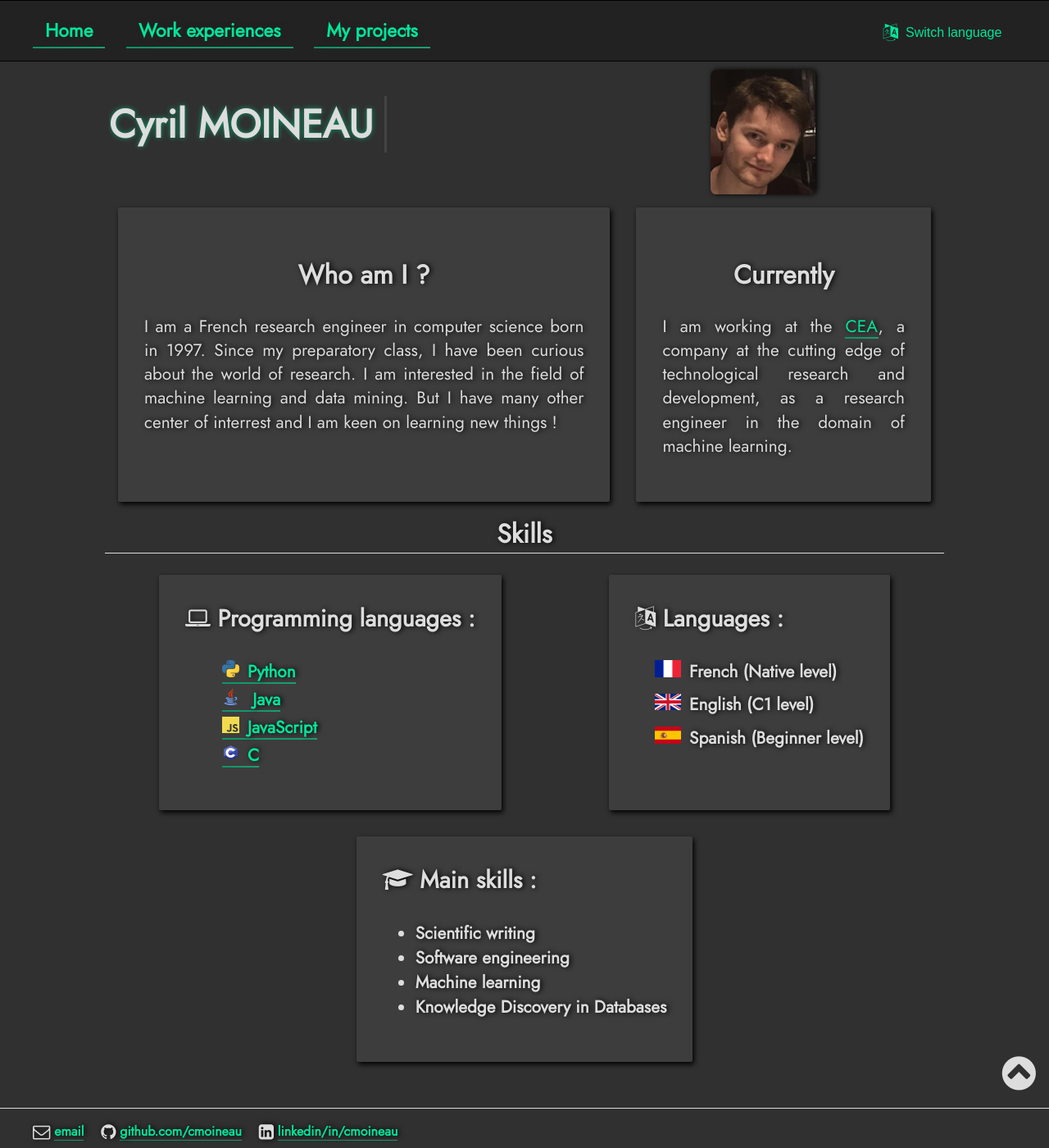
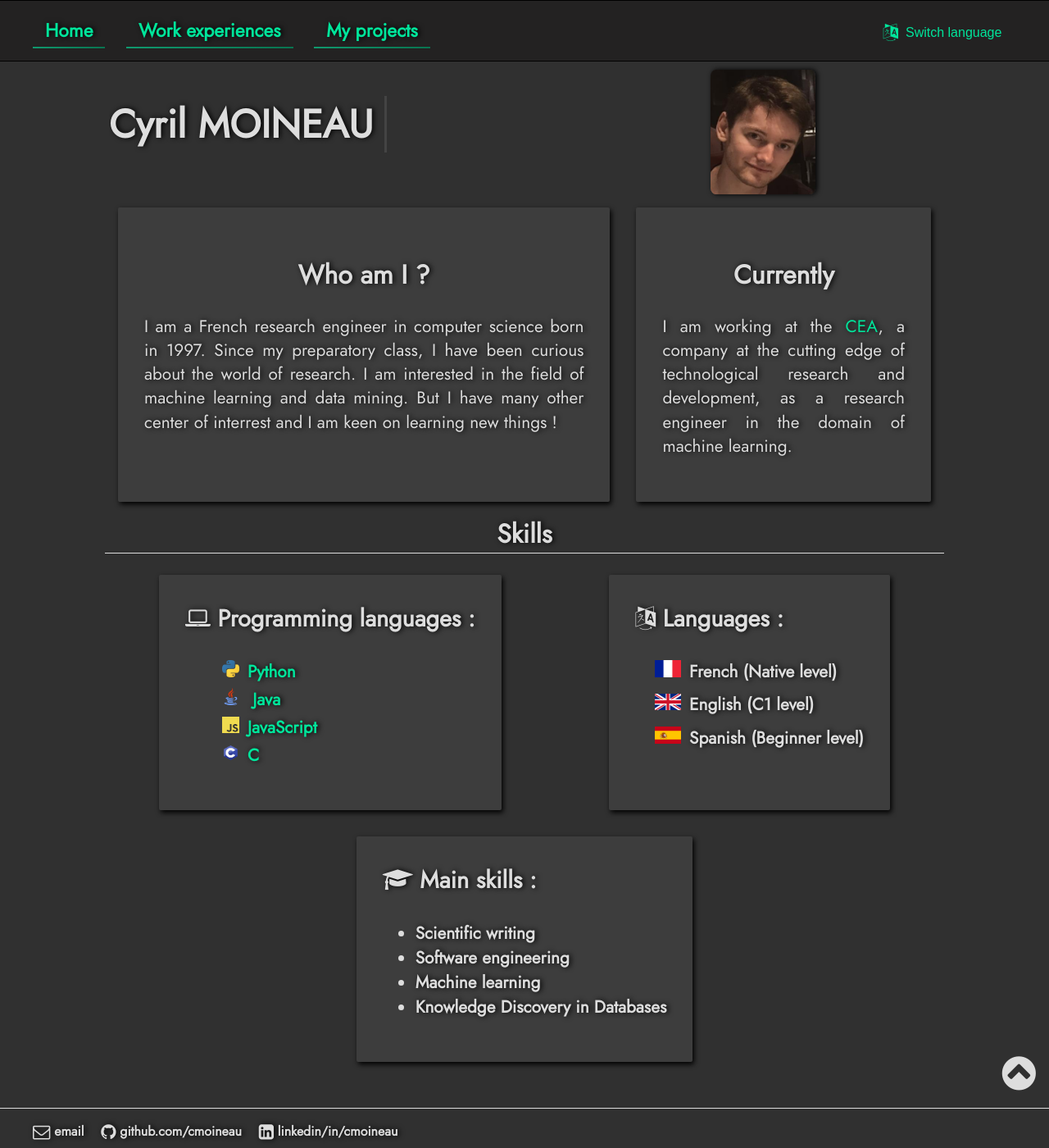
Before and after one commit to cmoineau/cmoineau.github.io, a Jekyll site: the page built from pages/en/home.html, in a window 1280 px wide and 1400 px high. Shown: the whole window at 82% size. Built offline with Jekyll 4.4.1, drawn with Linux system fonts in a browser that asks for light colours.

Commit message:
Update css.

```diff
--- a/css/main.css
+++ b/css/main.css
@@ -4,96 +4,45 @@
    }
 html{
     font-family: Jost;
-    --bg: #f5f5f5;
+    --bg: white;
+    --bg-box: white;
+    --highlight: #f5cece;
     --color-text: #24292e;
     --bg-nav: #24292e;
-    --nav-a-c: #be3523;
-    --nav-a-bh: #2a3035;
-    --nav-a-h:#be3523;
-    --footer-a: #24292e;
-    --footer-ah: #3f3f3f;
-    --footer-abh: #2a3035;
-    --shadow: white;
-    --a-bh: #eaebed;
-    --a-c: #be3523;
+    --shadow: none;
+    --a-color: #be3523;
+    --a-grad1: #af3b2c;
+    --a-grad2: #c02712;
+
 }
 html[data-theme='dark']{
     font-family: Jost;
     --bg: #303030;
-    --bg1: #161616;
-    --highlight: #109267;
+    --highlight: #00a16e;
     --bg-box: #3d3d3d;
     --color-text: #dddddd;
     --bg-nav: #232222;
-    --nav-a-c: #00e59b;
-    --nav-a-bh: #383838;
-    --nav-a-h: #00e59b;
-    --footer-a: gray;
-    --footer-ah: #3f3f3f;
-    --footer-abh: gray;
     --shadow: black;
-    --a-bh: #383838;
-    --a-c: #00e59b;
+    --a-color: #00e59b;
+    --a-grad1: #10996e;
+    --a-grad2: #097450;
 }
 ::selection{
     background-color: var(--highlight);
 }
-body {
-    margin: 0px auto;
-    background-color: var(--bg);
-    color: var(--color-text);
-}
-body ul{
-    margin-bottom: 20px;
-}
-nav{
-    font-family: Jost;
-    position: fixed;
-    z-index: 10;
-    width: 100%;
-    border-top: 1px solid black;
-    border-bottom: 1px solid black;
-    background-color: var(--bg-nav);
-}
-nav ul, footer ul {
-    list-style: none;
-    font-weight: bold;
-}
-
-nav ul li, footer ul li {
-    display: inline-block;
-    margin-right: 1em;
-}
-nav a{
-    color: var(--nav-a-c);
-    text-decoration: none;
-    font-size: 1.1em;
-    padding: 5px 15px;
-}
-
-nav li{
-    margin-top: 0.2em;
-    text-shadow: 2px 0px 6px var(--bg-nav);
-}
-nav li:hover {
-    text-decoration: none;
-}
-
 
 a {
-    background-image: linear-gradient(120deg, #109267 0%, rgb(28, 158, 117) 100%);
+    color: var(--a-color);
+    text-decoration: none;
+    background-image: linear-gradient(120deg, var(--a-grad1) 100%, var(--a-grad1) 100%);
     background-repeat: no-repeat;
-    background-size: 100% 0.1em;
+    background-size: 0.0em 0.0em;
     background-position: 0 100%;
     transition: background-size 0.25s ease-in;
-    text-decoration: none;
-    /* text-shadow: 0px 0px 3px var(--nav-a-c); */
-    color: var(--a-c);
 }
-a:hover {
+a:hover{
     text-emphasis: none;
-    background-size: 100% 100%;
-    color: white;
+    background-size: 100% 0.1em;
 }
 h1 {
     font-size: 3em;
@@ -125,7 +74,7 @@ h2 a{
 p {
     font-size: 1.3em;
     line-height: 1.4em;
-    color: --color-text;
+    color: var(--color-text);
     text-align: justify;
     text-shadow: 2px 0px 6px var(--shadow);
 }
@@ -138,14 +87,71 @@ ul li ul li{
     font-size: 1em;
 }
 
+body {
+    margin: 0px auto;
+    background-color: var(--bg);
+    color: var(--color-text);
+}
+body ul{
+    margin-bottom: 20px;
+}
+nav{
+    font-family: Jost;
+    position: fixed;
+    z-index: 10;
+    width: 100%;
+    border-top: 1px solid black;
+    border-bottom: 1px solid black;
+    background-color: var(--bg-nav);
+}
+
+nav ul, footer ul {
+    list-style: none;
+    font-weight: bold;
+}
+
+nav ul li, footer ul li {
+    display: inline-block;
+    margin-right: 1em;
+}
+nav a {
+    background-image: linear-gradient(120deg, var(--a-grad1) 0%, var(--a-grad2) 100%);
+    background-repeat: no-repeat;
+    background-size: 100% 0.1em;
+    background-position: 0 100%;
+    transition: background-size 0.25s ease-in;
+    text-decoration: none;
+    color: var(--a-color);
+    font-size: 1.1em;
+    padding: 5px 15px;
+}
+nav a:hover {
+    text-emphasis: none;
+    background-size: 100% 100%;
+    color: var(--a-hover-color);
+}
+
+
+nav li{
+    margin-top: 0.2em;
+    text-shadow: 2px 0px 6px var(--shadow);
+}
+
+nav li:hover {
+    text-decoration: none;
+}
+
 footer {
     border-top: 1px solid;
 }
+
 footer li{
     font-size: 1em;
-    color: --a-c;
+    color: var(--text-color);
 }
-
+footer a{
+    color: var(--text-color);
+}
 figure {
     text-align: center;
     font-style: italic;
@@ -219,15 +225,8 @@ div.post{
 .fun_fact:hover .bulb{
     text-shadow: 0px 0px 6px yellow;
 }
-.box:hover .bulb h3{
-    text-shadow: 0px 0px 6px var(--highlight);
-}
-.box:hover .bulb h2{
-    text-shadow: 0px 0px 6px var(--highlight);
-}
 
 .main_title {
-    text-shadow: 0px 0px 6px var(--highlight);
     width: 7em;
     animation: typing 2s steps(15), blink 1s infinite alternate;
     white-space: nowrap;
@@ -354,7 +353,7 @@ div.post{
 /* Dropdown Button */
 .langbtn {
 background-color: transparent;
-color: var(--a-c);
+color: var(--a-color);
 padding: 16px;
 font-size: 16px;
 border: none;
@@ -382,7 +381,6 @@ z-index: 1;
 .lang_switcher-content a {
 padding: 12px 16px;
 text-align: center;
-/* text-decoration: none; */
 display: block;
 border: solid 1px #161616;
 }
```
